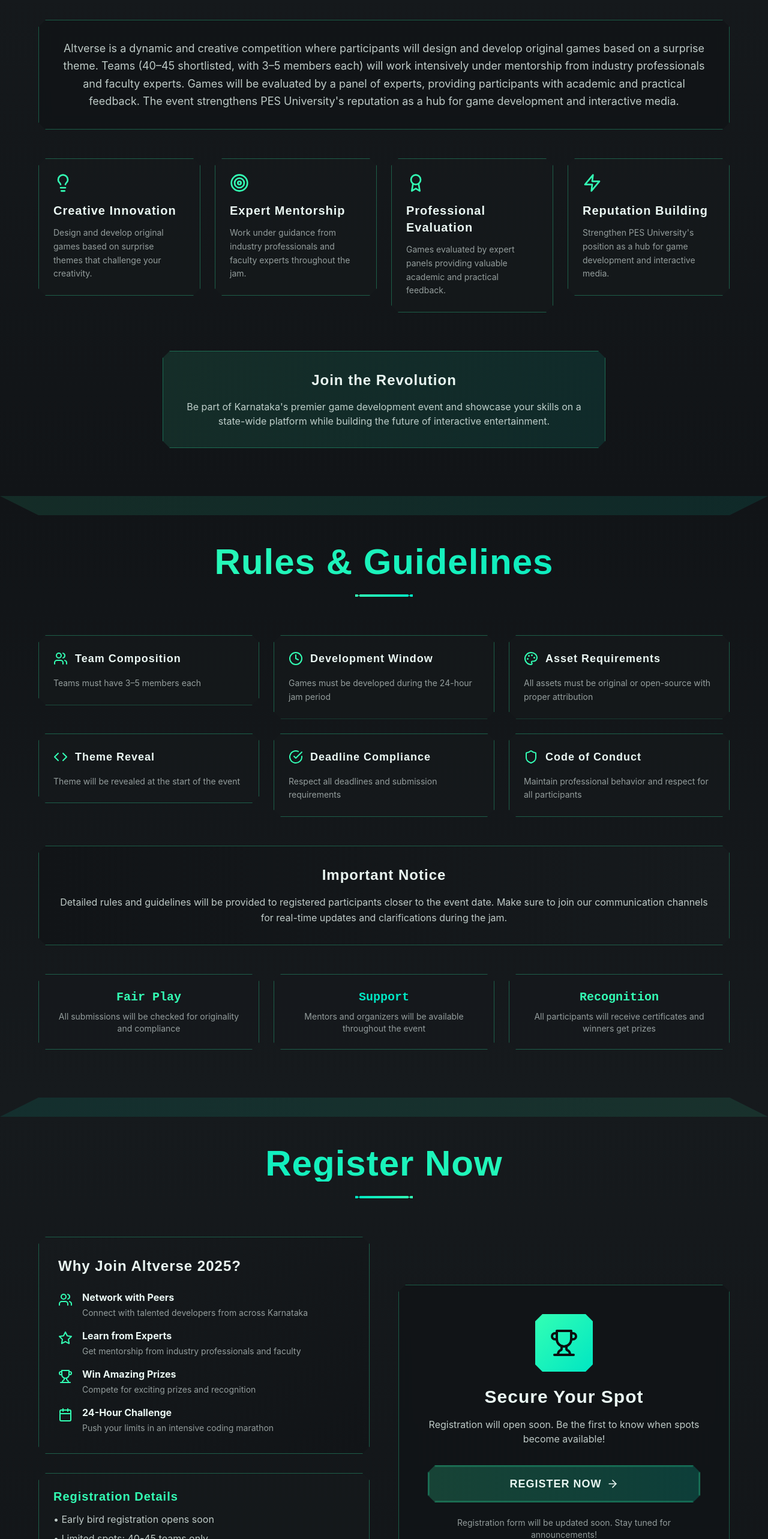
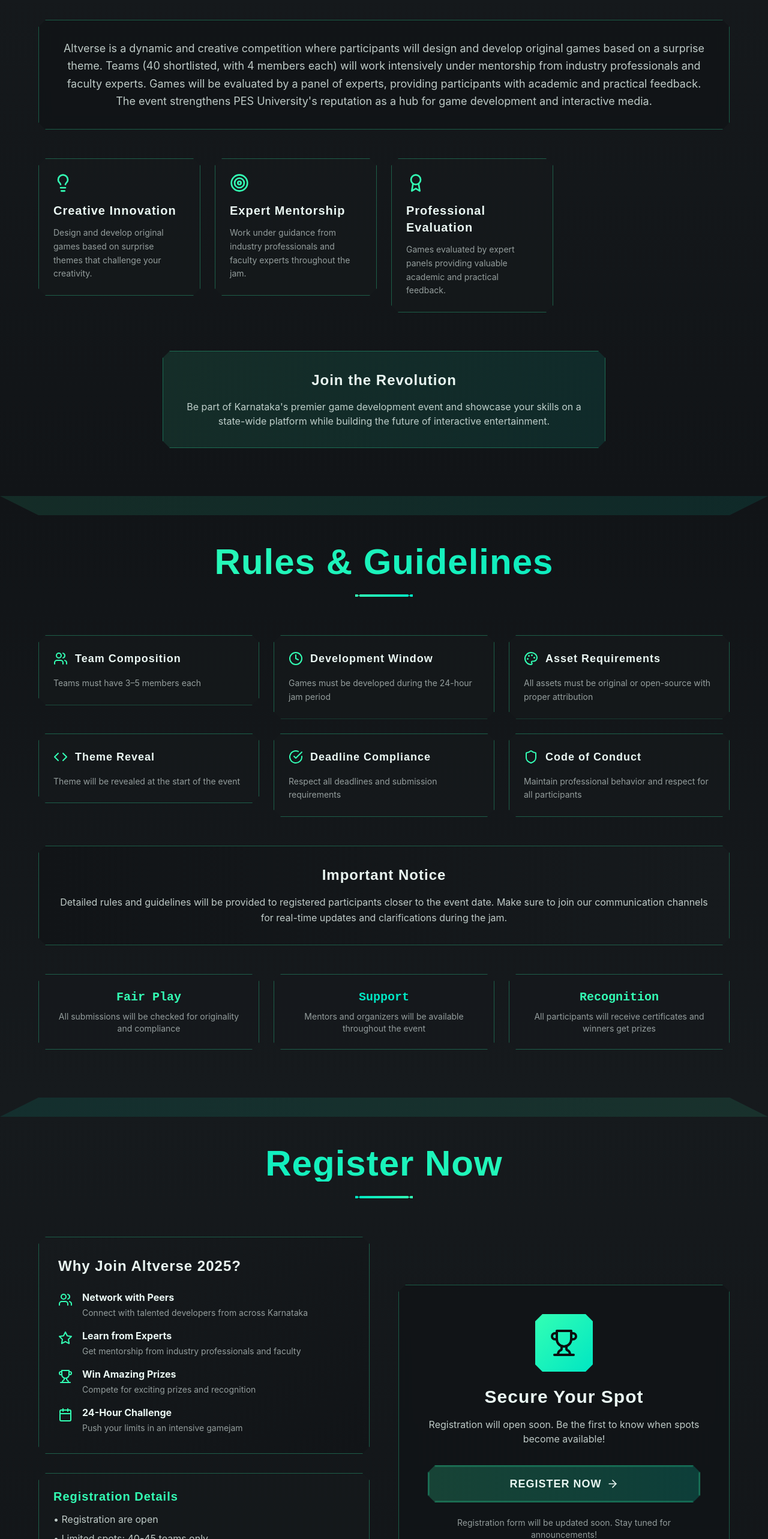
Before and after one commit to Vrishant/AltverseGameJam-Gcube, a React (Vite) app in the folder project/: page / in a window 1280 px wide. Shown: the part 999-3565 px from the top of the page at 60% size. Built offline with nearby package versions, Linux system fonts and the light colour scheme; a web font is replaced by a local one.

Commit message:
dhruv changes

```diff
--- a/project/src/components/About.tsx
+++ b/project/src/components/About.tsx
@@ -178,7 +178,7 @@
                   Build the next generation of games with fellow developers.
                 </p>
                 <div className="flex flex-wrap gap-2">
-                  {["Unity", "Unreal", "Godot", "JavaScript", "C#", "Python"].map((tech) => (
+                  {["Unity", "Unreal", "Godot", "JavaScript", "C#", "Python", "Blender", "Maya"].map((tech) => (
                     <span key={tech} className="px-3 py-1 bg-gunmetal/50 text-neon-mint tri-cut-sm text-sm border border-neon-mint/30 font-inter">
                       {tech}
                     </span>
--- a/project/src/components/Proposal.tsx
+++ b/project/src/components/Proposal.tsx
@@ -18,11 +18,6 @@
       title: "Professional Evaluation",
       description: "Games evaluated by expert panels providing valuable academic and practical feedback."
     },
-    {
-      icon: <Zap className="w-8 h-8" />,
-      title: "Reputation Building",
-      description: "Strengthen PES University's position as a hub for game development and interactive media."
-    }
   ];
 
   return (
@@ -43,7 +38,7 @@
           <div className="bg-gradient-to-r from-neon-mint/8 to-teal-glow/8 tri-cut p-8 neon-border glass">
             <p className="text-lg text-soft-white/80 leading-relaxed text-center font-inter">
               Altverse is a dynamic and creative competition where participants will design and develop original games
-              based on a surprise theme. Teams (40–45 shortlisted, with 3–5 members each) will work intensively under
+              based on a surprise theme. Teams (40 shortlisted, with 4 members each) will work intensively under
               mentorship from industry professionals and faculty experts. Games will be evaluated by a panel of experts,
               providing participants with academic and practical feedback. The event strengthens PES University's
               reputation as a hub for game development and interactive media.
--- a/project/src/components/Register.tsx
+++ b/project/src/components/Register.tsx
@@ -21,7 +21,7 @@
     {
       icon: <Calendar className="w-6 h-6" />,
       title: "24-Hour Challenge",
-      description: "Push your limits in an intensive coding marathon"
+      description: "Push your limits in an intensive gamejam"
     }
   ];
 
@@ -65,9 +65,9 @@
                 Registration Details
               </h4>
               <ul className="space-y-2 text-soft-white/80 font-inter">
-                <li>• Early bird registration opens soon</li>
+                <li>• Registration are open</li>
                 <li>• Limited spots: 40-45 teams only</li>
-                <li>• Team size: 3-5 members</li>
+                <li>• Team size: 4 members</li>
                 <li>• Open to all Karnataka students</li>
                 <li>• Registration includes meals and swag</li>
               </ul>
```
